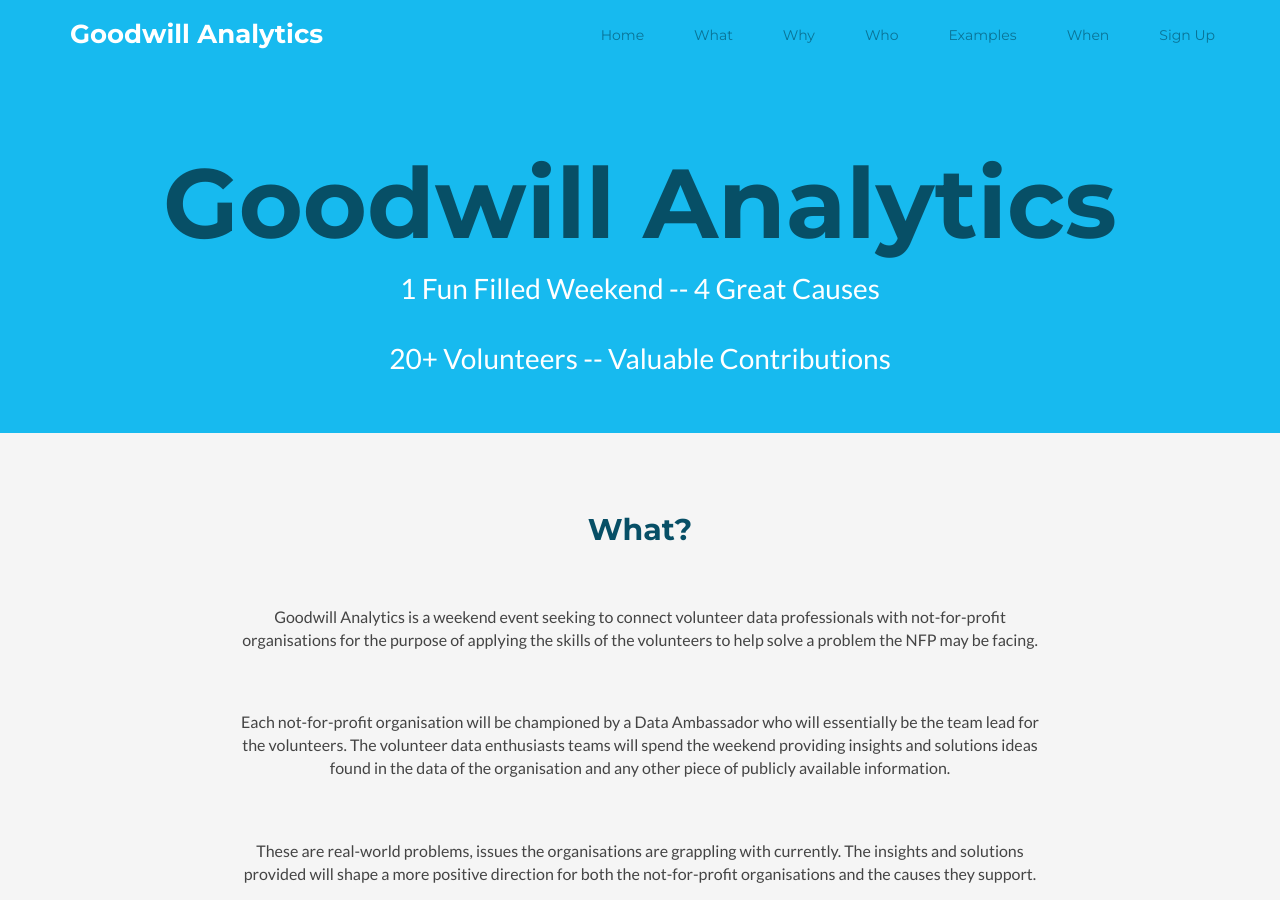
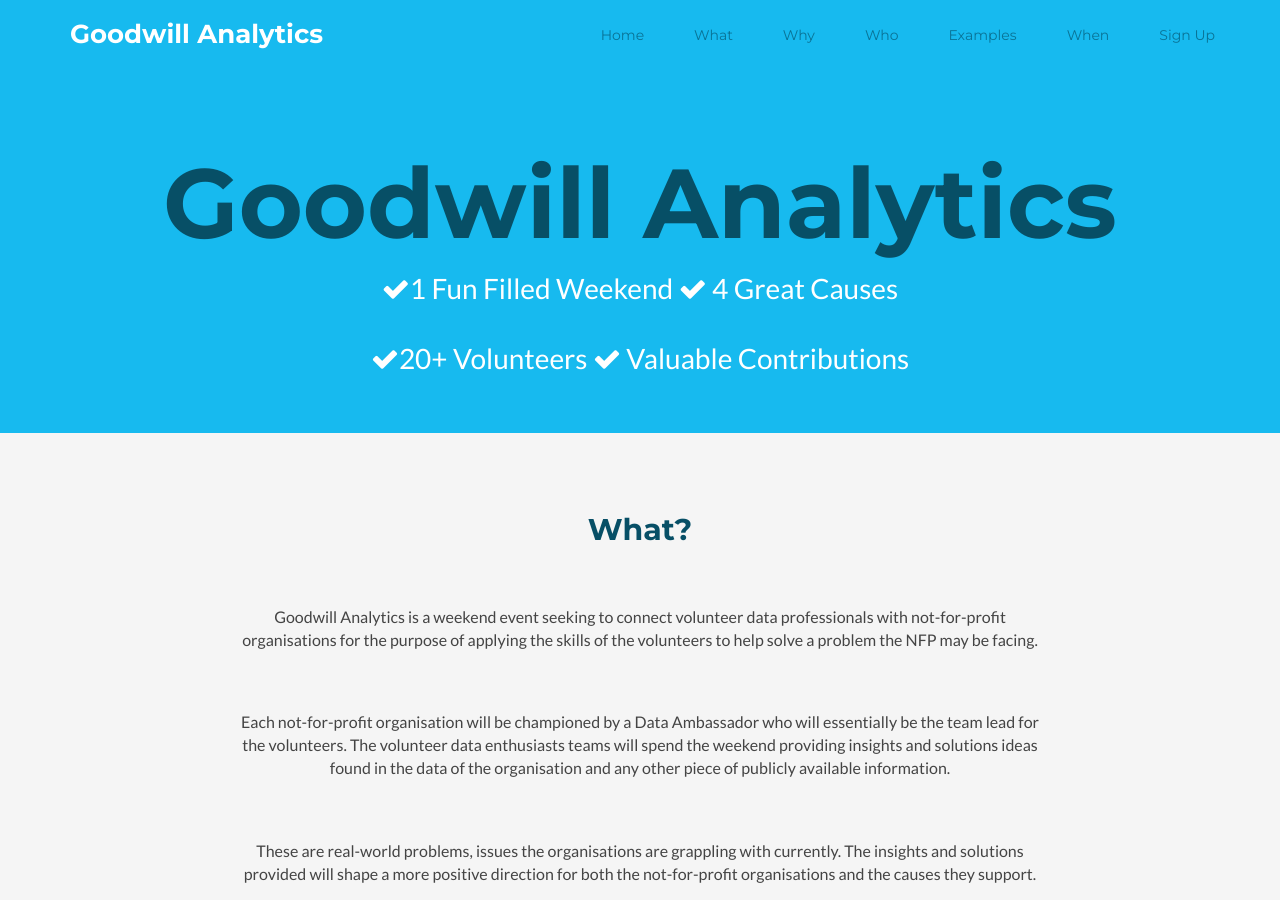
Before and after one commit to goodwillanalytics/goodwillanalytics.github.io, a Jekyll site: the page built from index.html, in a window 1280 px wide and 900 px high. Built offline with Jekyll 4.4.1, drawn with Linux system fonts in a browser that asks for light colours.

Commit message:
changes from review

```diff
--- a/_includes/examples.html
+++ b/_includes/examples.html
@@ -30,5 +30,5 @@
 			<p>Calculating the proportion of thatch to metal roofed homes in a village meant GiveDirectly was much better able to target the communities most in need, and had a way to adjust their areas of focus over time as the donations had effect.</p>
 		</div><!-- features-inner //-->
 
-        </div><!--//container-->
+        <!--</div>//--><!--//container-->
     </section><!--//features-->
--- a/_includes/promo.html
+++ b/_includes/promo.html
@@ -2,7 +2,7 @@
     <section id="home" class="promo section offset-header">
         <div class="container">
             <h2 class="title text-center">Goodwill Analytics</h2>
-			<p class="intro text-center">1 Fun Filled Weekend -- 4 Great Causes</p>
-            <p class="intro text-center">20+ Volunteers -- Valuable Contributions</p>
+			<p class="intro text-center"><i class="fa fa-check"></i>1 Fun Filled Weekend <i class="fa fa-check"></i> 4 Great Causes</p>
+            <p class="intro text-center"><i class="fa fa-check"></i>20+ Volunteers <i class="fa fa-check"></i> Valuable Contributions</p>
         </div><!--//container-->
     </section><!--//promo-->
```
Also changed, not shown: _includes/who.html (+0 -36 lines).
